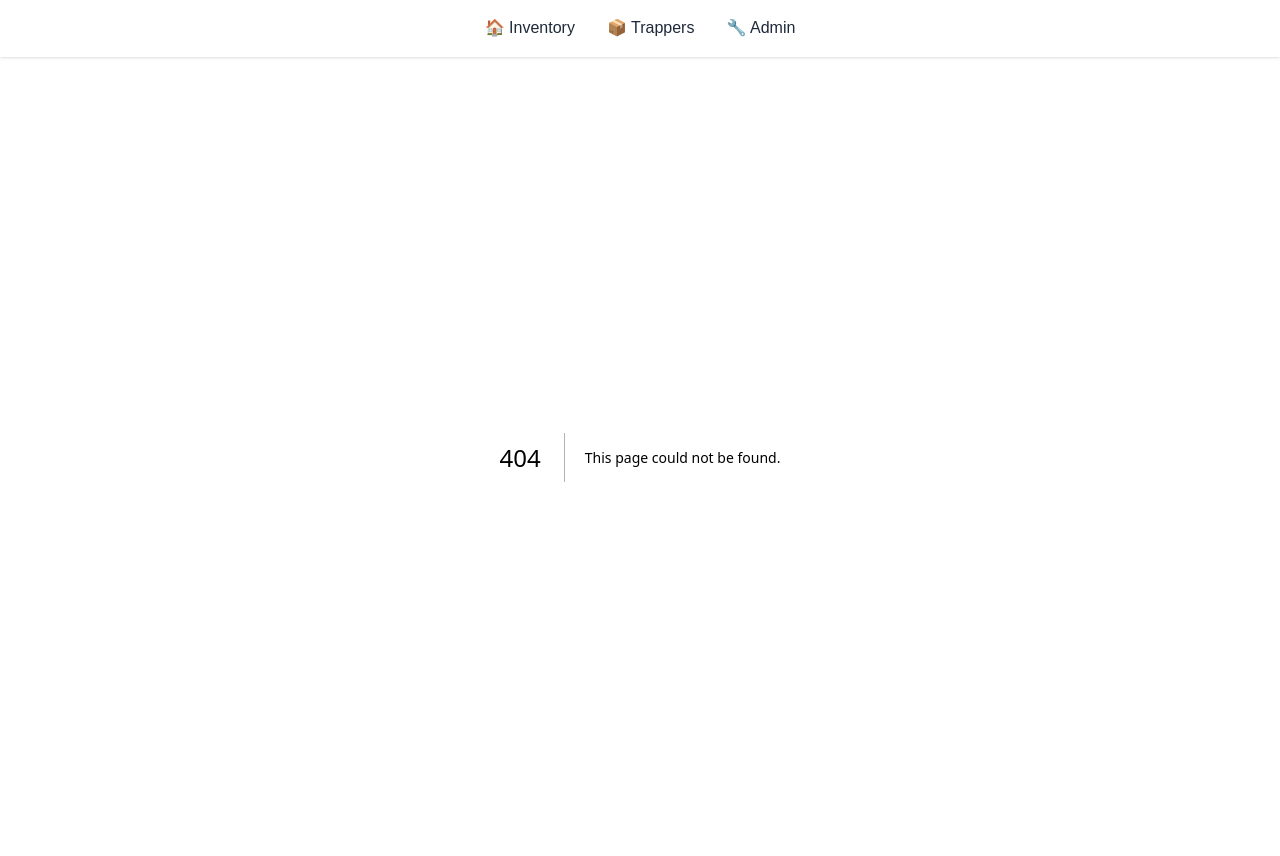
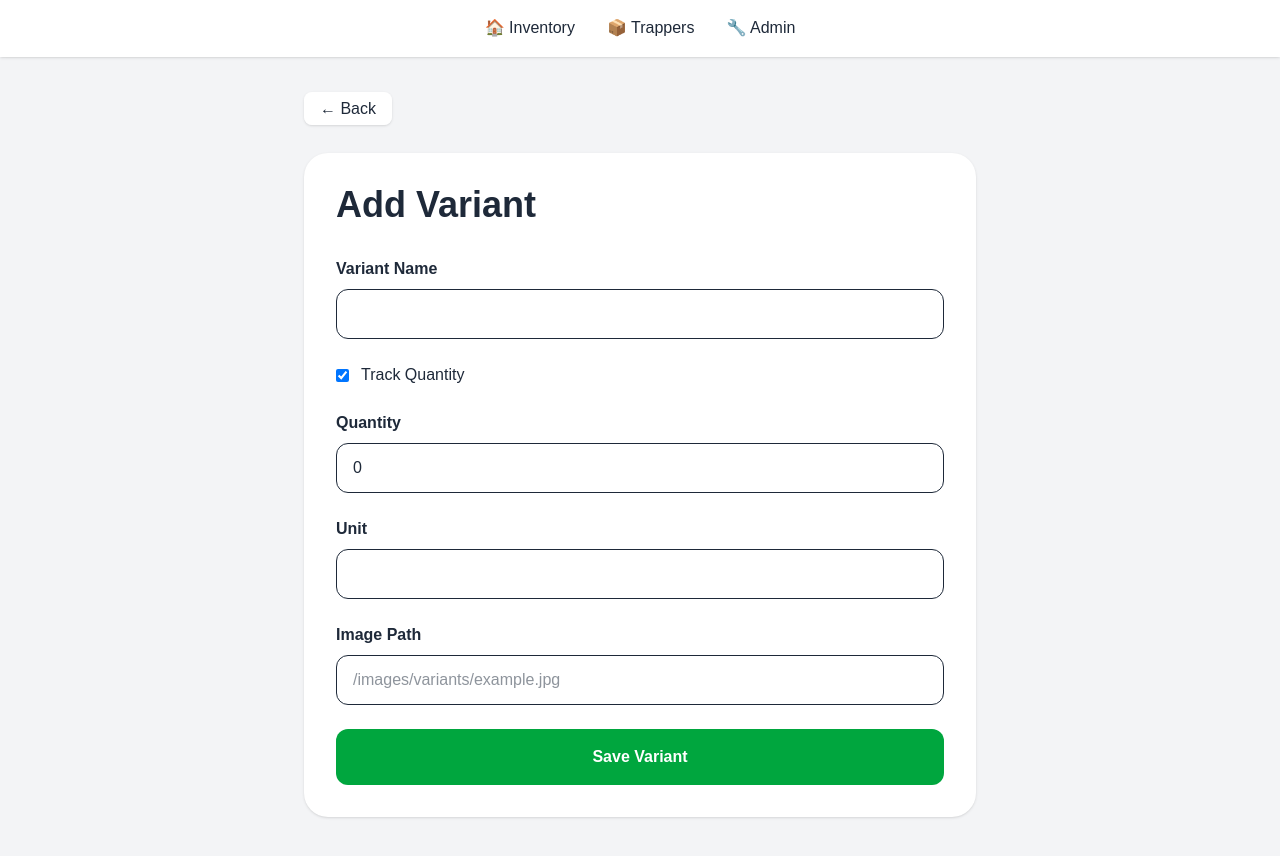
Before and after one commit to bakerboy410/Oak-Apartment-Inventory, a Next.js app: page /admin/inventory/1/variant/new in a window 1280 px wide. Before the commit this address had no page. Built offline with nearby package versions, Linux system fonts and the light colour scheme.

Commit message:
Add variant creation functionality

```diff
--- /dev/null
+++ b/app/admin/inventory/[id]/variant/new/page.tsx
@@ -0,0 +1,143 @@
+"use client";
+
+import Link from "next/link";
+import { useState } from "react";
+import { useRouter, useParams } from "next/navigation";
+
+export default function NewVariantPage() {
+  const router = useRouter();
+  const params = useParams();
+
+  const itemId = params.id as string;
+
+  const [loading, setLoading] = useState(false);
+
+  const [name, setName] = useState("");
+
+  const [hasQuantity, setHasQuantity] = useState(true);
+  const [quantity, setQuantity] = useState(0);
+  const [unit, setUnit] = useState("");
+
+  const [image, setImage] = useState("");
+
+  async function handleSubmit(e: React.FormEvent) {
+    e.preventDefault();
+
+    setLoading(true);
+
+    const res = await fetch("/api/variants/new", {
+      method: "POST",
+      headers: {
+        "Content-Type": "application/json",
+      },
+      body: JSON.stringify({
+        itemId,
+        name,
+        hasQuantity,
+        quantity,
+        unit,
+        image,
+      }),
+    });
+
+    setLoading(false);
+
+    if (!res.ok) {
+      alert("Unable to create variant.");
+      return;
+    }
+
+    router.push("/admin/inventory");
+    router.refresh();
+  }
+
+  return (
+    <main className="min-h-screen bg-gray-100 px-6 py-10 text-gray-800">
+      <div className="mx-auto max-w-2xl">
+        <Link
+          href="/admin/inventory"
+          className="rounded-lg bg-white px-4 py-2 shadow text-gray-800"
+        >
+          ← Back
+        </Link>
+
+        <div className="mt-8 rounded-3xl bg-white p-8 shadow">
+          <h1 className="text-4xl font-bold text-gray-800">Add Variant</h1>
+
+          <form onSubmit={handleSubmit} className="mt-8 space-y-6">
+            <div>
+              <label className="mb-2 block font-semibold text-gray-800">
+                Variant Name
+              </label>
+
+              <input
+                required
+                value={name}
+                onChange={(e) => setName(e.target.value)}
+                className="w-full rounded-xl border px-4 py-3 text-gray-800"
+              />
+            </div>
+
+            <label className="flex items-center gap-3 text-gray-800">
+              <input
+                type="checkbox"
+                checked={hasQuantity}
+                onChange={(e) => setHasQuantity(e.target.checked)}
+              />
+              Track Quantity
+            </label>
+
+            {hasQuantity && (
+              <>
+                <div>
+                  <label className="mb-2 block font-semibold text-gray-800">
+                    Quantity
+                  </label>
+
+                  <input
+                    type="number"
+                    value={quantity}
+                    onChange={(e) => setQuantity(Number(e.target.value))}
+                    className="w-full rounded-xl border px-4 py-3 text-gray-800"
+                  />
+                </div>
+
+                <div>
+                  <label className="mb-2 block font-semibold text-gray-800">
+                    Unit
+                  </label>
+
+                  <input
+                    value={unit}
+                    onChange={(e) => setUnit(e.target.value)}
+                    className="w-full rounded-xl border px-4 py-3 text-gray-800"
+                  />
+                </div>
+              </>
+            )}
+
+            <div>
+              <label className="mb-2 block font-semibold text-gray-800">
+                Image Path
+              </label>
+
+              <input
+                placeholder="/images/variants/example.jpg"
+                value={image}
+                onChange={(e) => setImage(e.target.value)}
+                className="w-full rounded-xl border px-4 py-3 text-gray-800"
+              />
+            </div>
+
+            <button
+              disabled={loading}
+              className="w-full rounded-xl bg-green-600 py-4 font-bold text-white hover:bg-green-700"
+            >
+              {loading ? "Saving..." : "Save Variant"}
+            </button>
+          </form>
+        </div>
+      </div>
+    </main>
+  );
+}
--- a/app/admin/inventory/page.tsx
+++ b/app/admin/inventory/page.tsx
@@ -69,10 +69,12 @@ export default async function InventoryAdminPage() {
                   </div>
                 </div>
                 <div className="flex gap-3">
-                  <button className="rounded-lg bg-green-600 px-4 py-2 text-white">
+                  <Link
+                    href={`/admin/inventory/${item.id}/variant/new`}
+                    className="rounded-lg bg-green-600 px-4 py-2 text-white hover:bg-green-700"
+                  >
                     Add Variant
-                  </button>
-
+                  </Link>{" "}
                   <button className="rounded-lg bg-red-600 px-4 py-2 text-white">
                     Delete
                   </button>
--- /dev/null
+++ b/app/api/variants/new/route.ts
@@ -0,0 +1,44 @@
+import { NextResponse } from "next/server";
+import { prisma } from "@/lib/prisma";
+
+export async function POST(request: Request) {
+  try {
+    const body = await request.json();
+
+    const { itemId, name, hasQuantity, quantity, unit, image } = body;
+
+    const variant = await prisma.variant.create({
+      data: {
+        itemId,
+        name,
+        hasQuantity,
+        quantity: hasQuantity ? quantity : null,
+        unit: hasQuantity ? unit : null,
+
+        images: image
+          ? {
+              create: {
+                url: image,
+              },
+            }
+          : undefined,
+      },
+      include: {
+        images: true,
+      },
+    });
+
+    return NextResponse.json(variant);
+  } catch (error) {
+    console.error("CREATE VARIANT ERROR:", error);
+
+    return NextResponse.json(
+      {
+        error: "Unable to create variant",
+      },
+      {
+        status: 500,
+      },
+    );
+  }
+}
```
Also changed, not shown: 1 other file (tests, documents, lock files or other folders).
